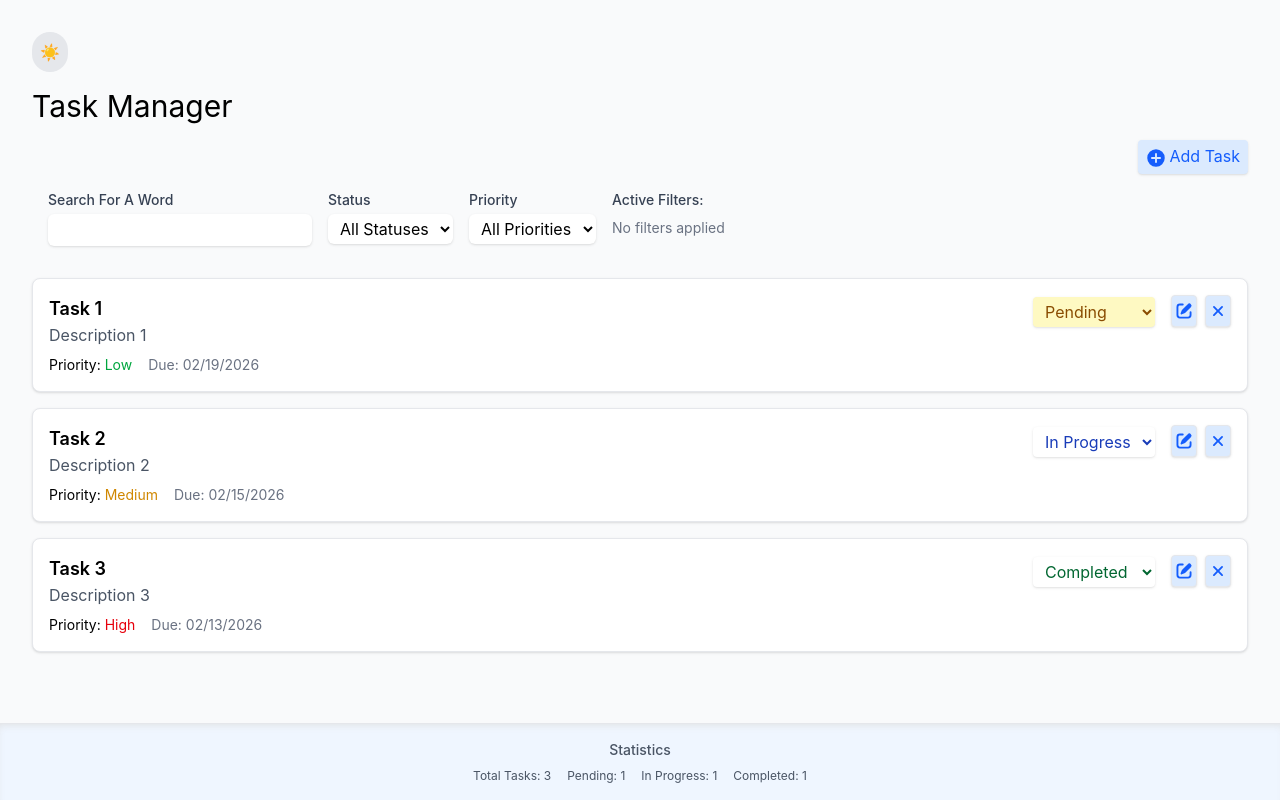
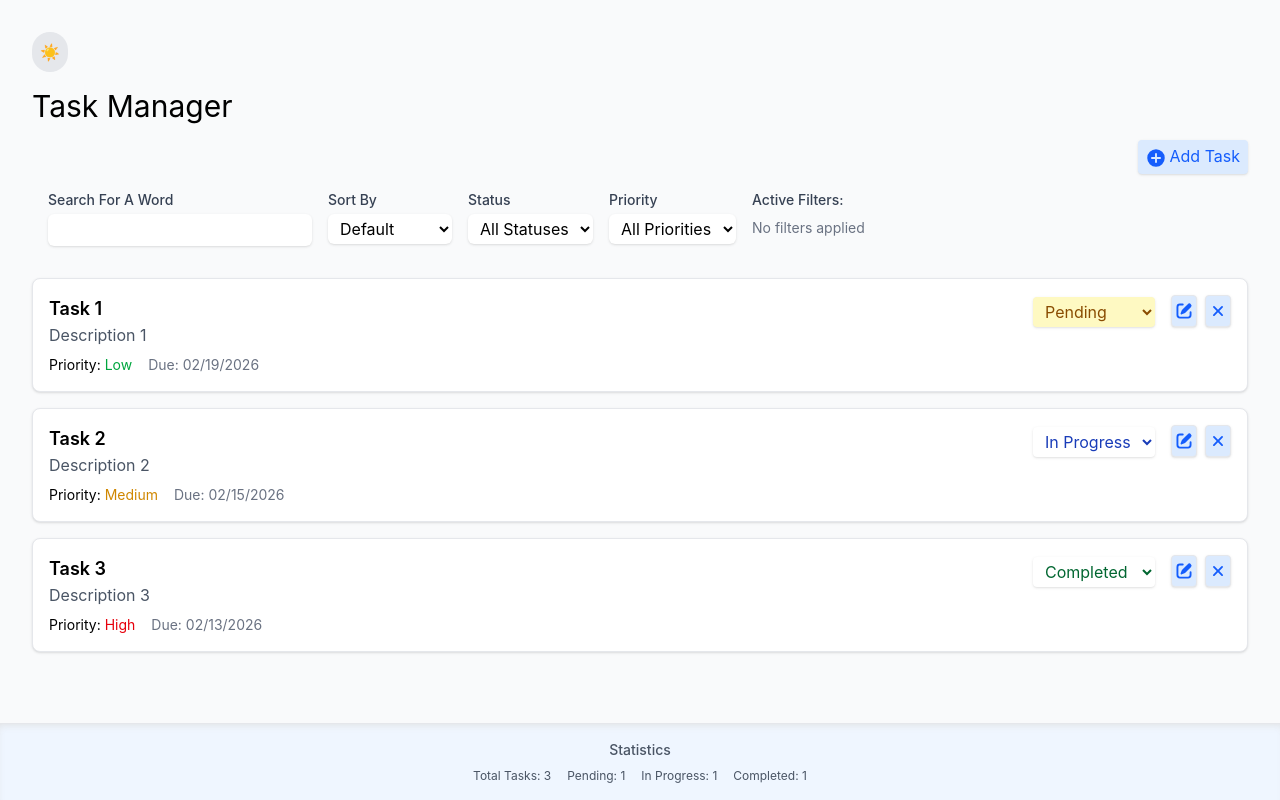
Before and after one commit to shanosha/mod-9-sba, a React (Vite) app: page / in a window 1280 px wide. Built offline with nearby package versions, Linux system fonts and the light colour scheme.

Commit message:
feature/added sorting functionality

```diff
--- a/src/components/TaskList/TaskList.tsx
+++ b/src/components/TaskList/TaskList.tsx
@@ -3,15 +3,18 @@ import type { TaskListProps } from "../../types";
 import type { TaskStatus } from "../../types";
 import { TaskItem } from "./TaskItem";
 import { TaskFilter } from "../TaskFilter/TaskFilter";
-import { filterTasks } from "../../utils/taskUtils";
+import { filterTasks, sortTasks } from "../../utils/taskUtils";
 
 function TaskList({ tasks, onStatusChange, onDelete, onUpdate}: TaskListProps){
 
     const [filters,setFilters] = useState({search: "", status: "", priority: ""});
+    const [sort,setSort] = useState("");
 
-    const filteredTaskElements = filterTasks(tasks,filters);
+    const sortedTasks = sortTasks(tasks,sort);
 
-    const taskElements = filteredTaskElements.map((task) =>
+    const filteredTasks = filterTasks(sortedTasks,filters);
+
+    const taskElements = filteredTasks.map((task) =>
         <TaskItem
             key={task.id}
             task={task}
@@ -39,6 +42,11 @@ function TaskList({ tasks, onStatusChange, onDelete, onUpdate}: TaskListProps){
         });
     }
 
+    function handleSortChange(e: React.ChangeEvent<HTMLSelectElement>): void {
+        const value = e.target.value;
+        setSort(value);
+    }
+
     return (
         <div className="space-y-4">
             <div className="flex flex-wrap gap-4 p-4">
@@ -47,6 +55,16 @@ function TaskList({ tasks, onStatusChange, onDelete, onUpdate}: TaskListProps){
                         Search For A Word
                     </label>
                     <input name="search" id="search" type="text" onChange={(e)=>handleFilterChange({search: e.target.value})} className="bg-white dark:bg-gray-800 px-2 py-1 block w-full rounded-md border-gray-300 shadow-sm focus:border-blue-500 focus:ring-blue-500" />
+                </div>
+                <div>
+                    <label htmlFor="sort" className="block text-sm font-medium text-gray-700 dark:text-white mb-1">
+                        Sort By
+                    </label>
+                    <select name="sort" id="sort" onChange={(e)=>handleSortChange(e)} className="bg-white dark:bg-gray-800 px-2 py-1 block w-full rounded-md border-gray-300 shadow-sm focus:border-blue-500 focus:ring-blue-500">
+                        <option value="">Default</option>
+                        <option value="title-asc">Title (Asc)</option>
+                        <option value="title-desc">Title (Desc)</option>
+                    </select>
                 </div>
                 <TaskFilter onFilterChange={handleFilterChange} filters={filters} />
             </div>
--- a/src/types/index.ts
+++ b/src/types/index.ts
@@ -13,6 +13,7 @@ export interface Task {
 export interface TaskListProps {
   tasks: Task[];
   onStatusChange: (taskId: string, newStatus: TaskStatus) => void;
+  onSortChange: (sort: string) => void;
   onDelete: (taskId: string) => void;
   onUpdate: (taskId: string) => void;
 }
--- a/src/utils/taskUtils.ts
+++ b/src/utils/taskUtils.ts
@@ -37,3 +37,15 @@ export const filterTasks = (tasks:Task[],filters:{status:string,priority:string,
         return filteredTasks;
     });
 }
+
+export const sortTasks = (tasks:Task[],sort:string):Task[] => {
+    if(sort == "title-asc"){
+        return [...tasks].sort((a, b) => a.title.localeCompare(b.title));
+    }
+    if(sort == "title-desc"){
+        return [...tasks].sort((a, b) => b.title.localeCompare(a.title));
+    }
+    else{
+        return tasks;
+    }
+}
```
Also changed, not shown: 1 other file (tests, documents, lock files or other folders).
